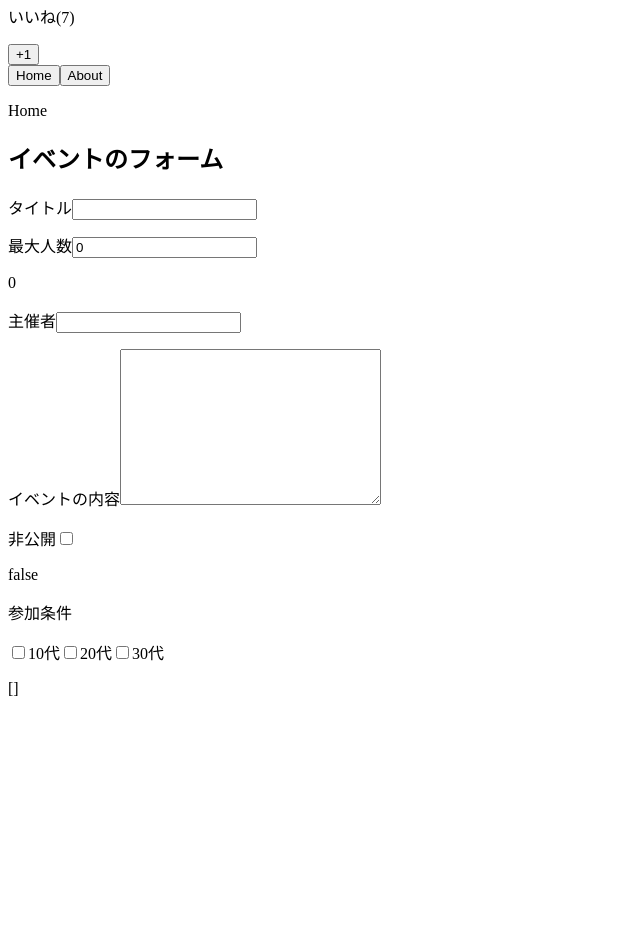
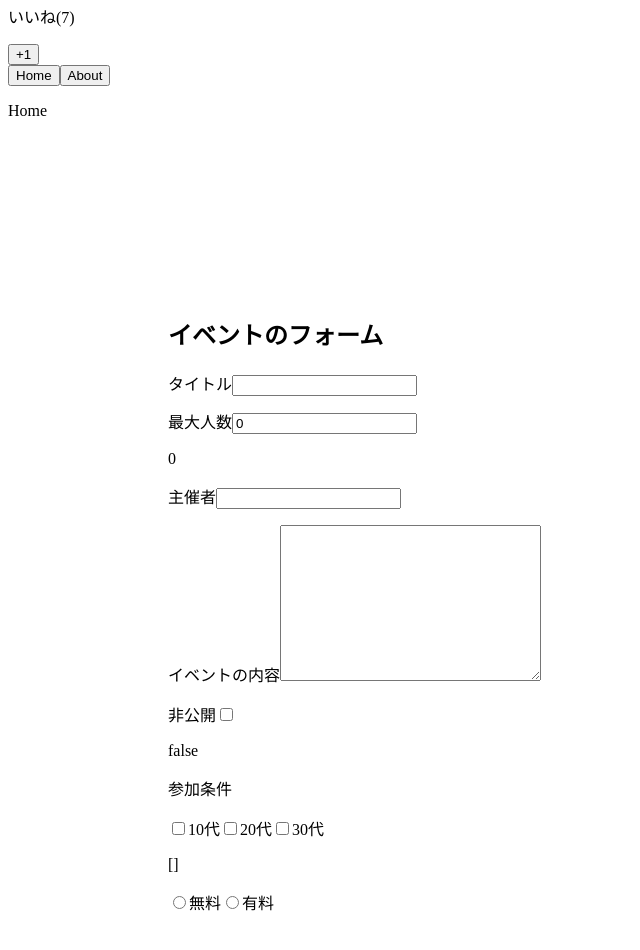
Before and after one commit to YukiIshizaki0525/udemy_vuejs2021, a Vue app: page / in a window 1280 px wide. Shown: the part 60-1010 px from the top of the page, without its empty margins (0-640 px from the left). Before the commit the page ends 800 px from the top, so only its background shows below. Built offline with nearby package versions, Linux system fonts and the light colour scheme.

Commit message:
9-128完了

```diff
--- a/src/App.vue
+++ b/src/App.vue
@@ -10,7 +10,7 @@
     <keep-alive>
       <component :is="currentComponent"></component>
     </keep-alive>
-    <div>
+    <div style="padding: 10rem;">
       <h2>イベントのフォーム</h2>
         <label for="title">タイトル</label>
         <input id="title" type="text" v-model.lazy="eventData.title">
@@ -41,8 +41,18 @@
 
         <input type="checkbox" id="30" value="30代" v-model="eventData.target">
         <label for="30">30代</label>
+        <p>{{ eventData.target }}</p>
 
-        <p>{{ eventData.target }}</p>
+        <input type="radio" id="free" value="無料" v-model="eventData.price">
+        <label for="free">無料</label>
+        <input type="radio" id="paid" value="有料" v-model="eventData.price">
+        <label for="paid">有料</label>
+
+        <!-- <p>開催場所</p>
+        <select v-model="eventData.location">
+          <option v-for="location in locations" :key="location">{{ location }}</option>
+        </select>
+        <p>{{ eventData.location }}</p> -->
     </div>
   </div>
 </template>
@@ -63,7 +73,9 @@ export default{
         host: "",
         detail: "",
         isPrivate: false,
-        target: []
+        target: [],
+        price: "free",
+        locations: ["東京", "大阪", "名古屋"]
       }
     }
   },
```
